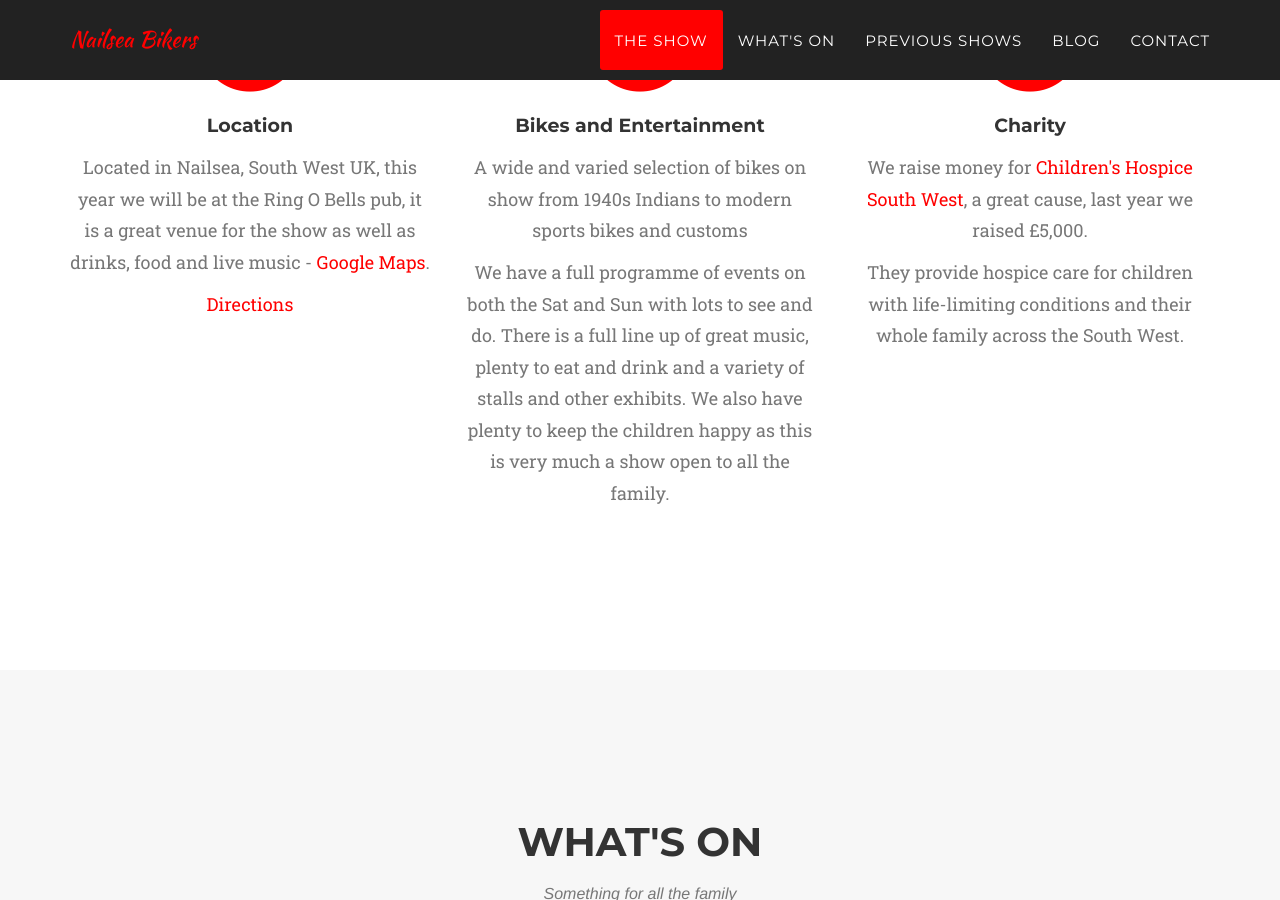
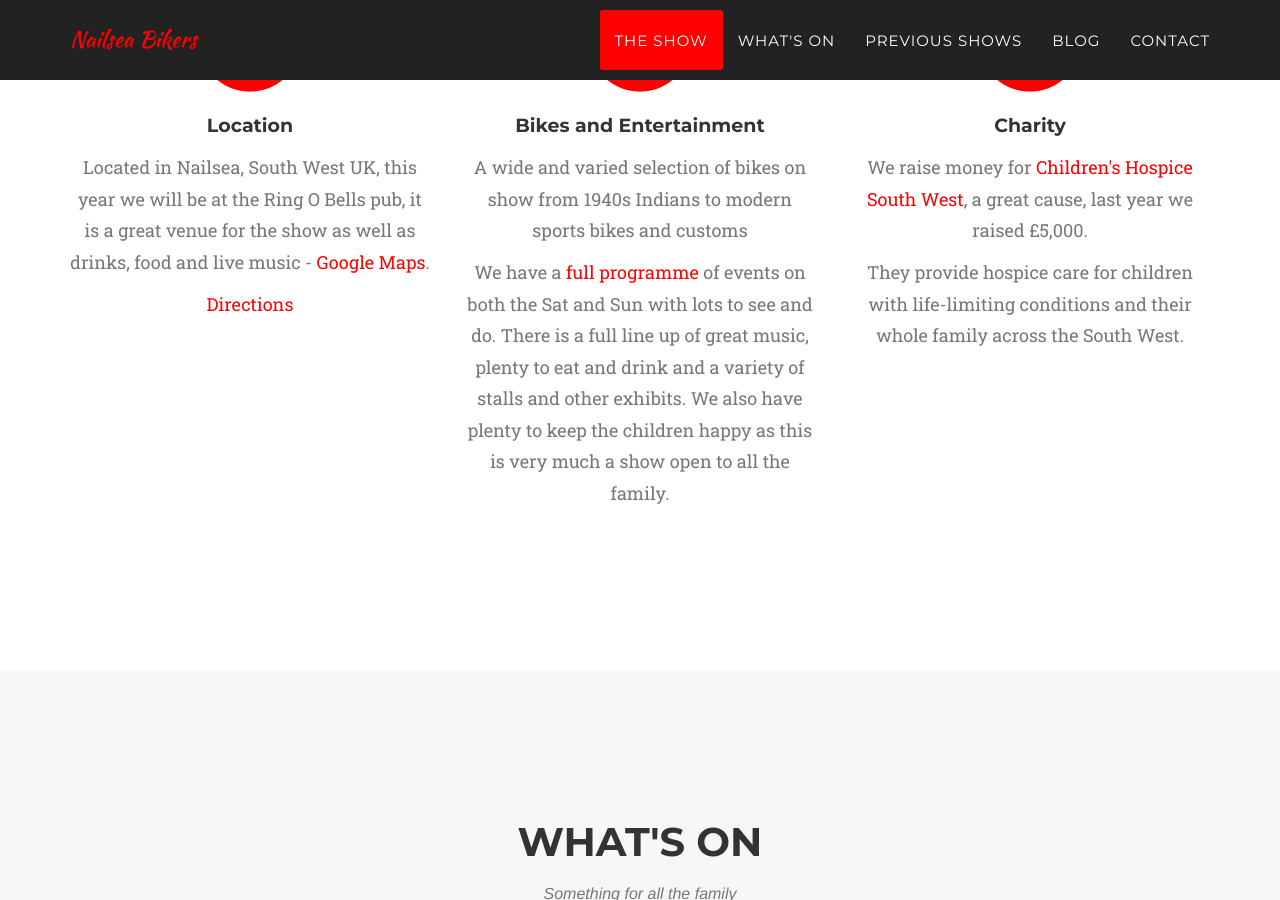
Before and after one commit to nailsea-bikers/nailsea-bikers.github.io, a Jekyll site: the page built from _posts/2014-07-16-live-music.markdown, in a window 1280 px wide and 900 px high, scrolled down 1084 px. Built offline with Jekyll 4.4.1, drawn with Linux system fonts in a browser that asks for light colours; some web fonts are replaced; comment, search, counter and statistics services are not loaded.

Commit message:
Update links to programme

```diff
--- a/_includes/theshow.html
+++ b/_includes/theshow.html
@@ -24,7 +24,7 @@
                     </span>
                     <h4 class="service-heading">Bikes and Entertainment</h4>
                     <p class="text-muted">A wide and varied selection of bikes on show from 1940s Indians to modern sports bikes and customs</p>
-                    <p class="text-muted">We have a full programme of events on both the Sat and Sun with lots to see and do. There is a full line up of great music, plenty to eat and drink and a variety of stalls and other exhibits. We also have plenty to keep the children happy as this is very much a show open to all the family.</p>
+                    <p class="text-muted">We have a <a href="{{ "/blog/2019/07/27/programme/" | prepend: site.baseurl }}">full programme</a> of events on both the Sat and Sun with lots to see and do. There is a full line up of great music, plenty to eat and drink and a variety of stalls and other exhibits. We also have plenty to keep the children happy as this is very much a show open to all the family.</p>
                 </div>
                 <div class="col-md-4">
                     <span class="fa-stack fa-4x">
--- a/_posts/2014-07-16-live-music.markdown
+++ b/_posts/2014-07-16-live-music.markdown
@@ -8,6 +8,6 @@ img: band-600.jpg
 thumbnail: band-400.jpg
 alt: Live Music
 category: Entertainment
-description: <a href="https://www.facebook.com/PhotoActionbyTonySmith/" target="_blank">Photo Credit Tony Smith</a><p>Every year we have a great line up of popular local bands.  We will publish this years line up closer to the event.</p>
+description: <a href="https://www.facebook.com/PhotoActionbyTonySmith/" target="_blank">Photo Credit Tony Smith</a><p>Every year we have a great line up of popular local bands.  See the <a href=/blog/2019/07/27/programme/">full programme</a> here</p>
 
 ---
```
